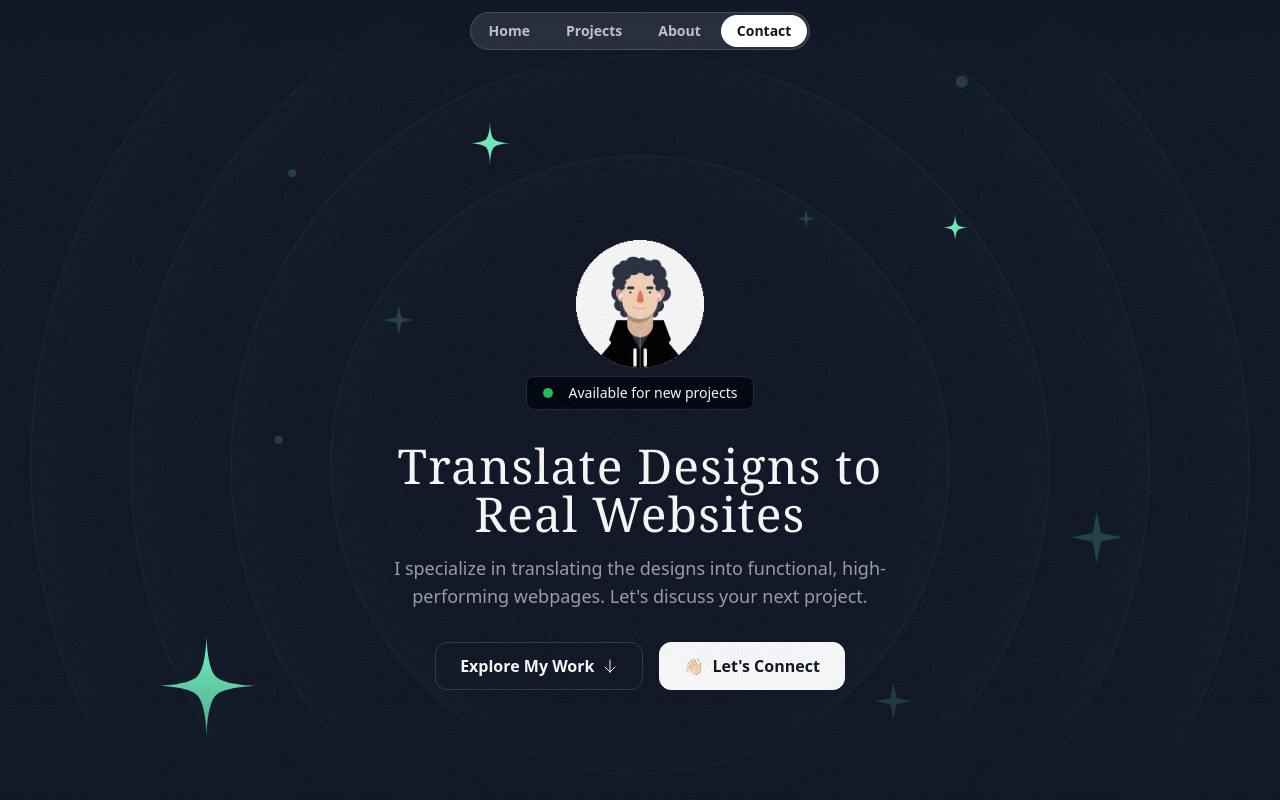
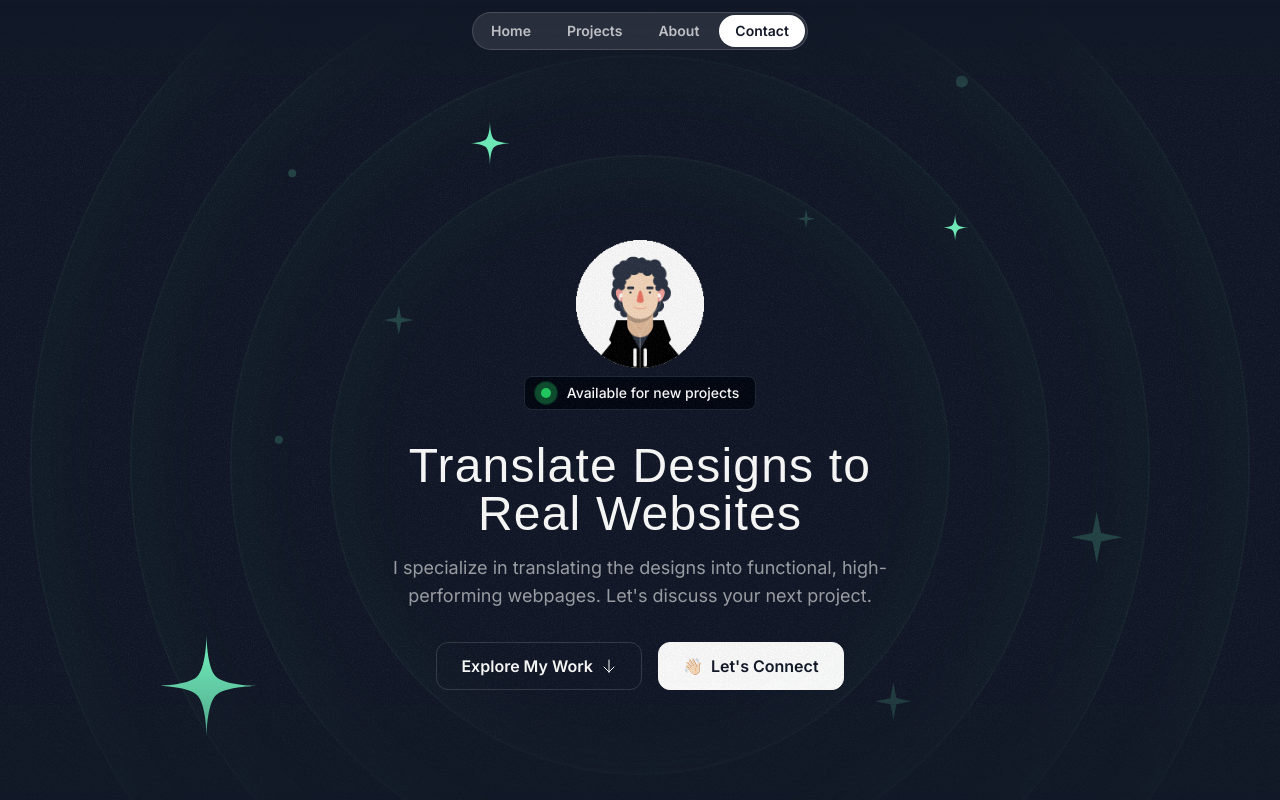
Before and after one commit to princedalsaniya/singlePagePortfolio_V1, a Next.js app: page / in a window 1280 px wide. Shown: the top 800 px of the page. Built offline with nearby package versions, Linux system fonts and the light colour scheme; a web font is replaced by a local one.

Commit message:
style: added new animation for ping dot in AvailableForProjects

```diff
--- a/src/app/sections/Hero.tsx
+++ b/src/app/sections/Hero.tsx
@@ -69,7 +69,9 @@ export const HeroSection = () => {
             alt="A person enjoying his music in earphones"
           />
           <div className="bg-gray-950 border border-gray-800 px-4 py-1.5 flex items-center gap-4 rounded-lg">
-            <div className="bg-green-500 size-2.5 rounded-full"></div>
+            <div className="bg-green-500 size-2.5 rounded-full relative">
+              <div className="absolute bg-green-500 inset-0 rounded-full animate-ping-large"></div>
+            </div>
             <div className="text-sm font-medium">Available for new projects</div>
           </div>
         </div>
--- a/tailwind.config.ts
+++ b/tailwind.config.ts
@@ -1,26 +1,42 @@
-import type { Config } from "tailwindcss";
+import type { Config } from 'tailwindcss';
 
 const config: Config = {
   content: [
-		"./src/pages/**/*.{js,ts,jsx,tsx,mdx}",
-		"./src/sections/**/*.{js,ts,jsx,tsx,mdx}",
-		"./src/components/**/*.{js,ts,jsx,tsx,mdx}",
-		"./src/app/**/*.{js,ts,jsx,tsx,mdx}",
+    './src/pages/**/*.{js,ts,jsx,tsx,mdx}',
+    './src/sections/**/*.{js,ts,jsx,tsx,mdx}',
+    './src/components/**/*.{js,ts,jsx,tsx,mdx}',
+    './src/app/**/*.{js,ts,jsx,tsx,mdx}',
   ],
   theme: {
     screens: {
-			sm: "375px",
-			md: "768px",
-			lg: "1200px",
+      sm: '375px',
+      md: '768px',
+      lg: '1200px',
     },
     container: {
       center: true,
       padding: {
-				DEFAULT: "1rem",
-				md: "2rem",
+        DEFAULT: '1rem',
+        md: '2rem',
       },
     },
-		extend: {},
+    extend: {
+      fontFamily: {
+        sans: 'var(--font-sans)',
+        serif: 'var(--font-serif)',
+      },
+      animation: {
+        'ping-large': 'ping-large 1s ease-in-out infinite',
+      },
+      keyframes: {
+        'ping-large': {
+          '75%, 100%': {
+            transform: 'scale(3)',
+            opacity: '0',
+          },
+        },
+      },
+    },
   },
   plugins: [],
 };
```
Lines whose indentation alone changed are shown as unchanged.
